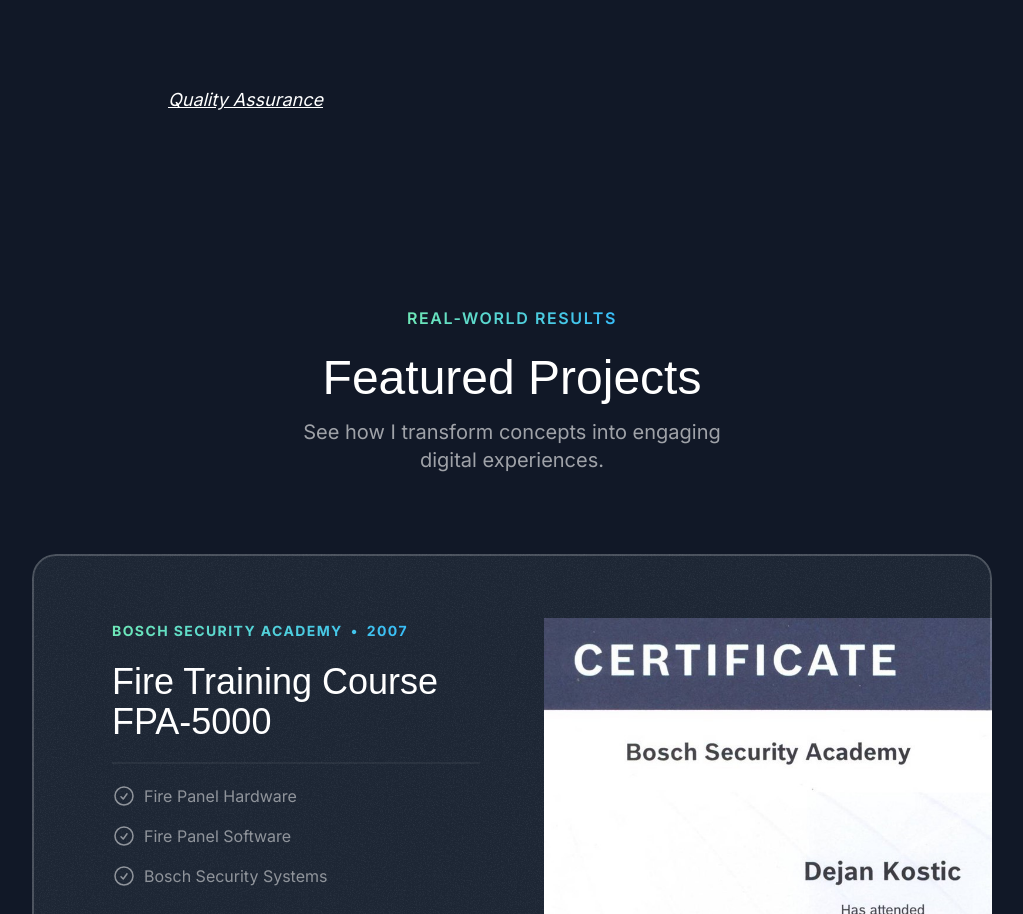
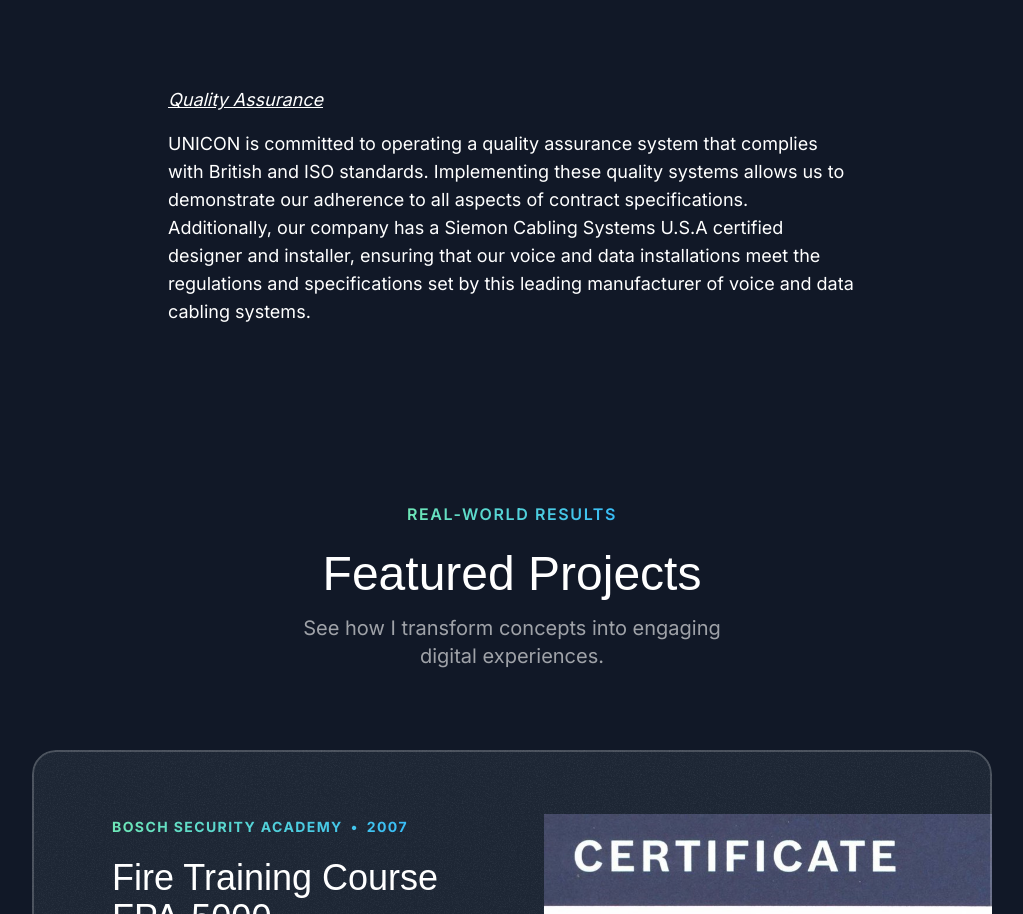
Before and after one commit to Markobanduka/unicon, a Next.js app: page / in a window 1280 px wide. Shown: the part 4407-5321 px from the top of the page, without its empty margins (128-1151 px from the left). Built offline with nearby package versions, Linux system fonts and the light colour scheme; a web font is replaced by a local one.

Commit message:
enhance About Us section with quality assurance details

```diff
--- a/src/sections/AboutUs.tsx
+++ b/src/sections/AboutUs.tsx
@@ -162,7 +162,16 @@
             </div>
             <div className="py-6">
               <h3 className="italic underline">Quality Assurance</h3>
-              <p className="py-4"></p>
+              <p className="py-4">
+                UNICON is committed to operating a quality assurance system that
+                complies with British and ISO standards. Implementing these
+                quality systems allows us to demonstrate our adherence to all
+                aspects of contract specifications. Additionally, our company
+                has a Siemon Cabling Systems U.S.A certified designer and
+                installer, ensuring that our voice and data installations meet
+                the regulations and specifications set by this leading
+                manufacturer of voice and data cabling systems.
+              </p>
             </div>
           </div>
         </div>
```
